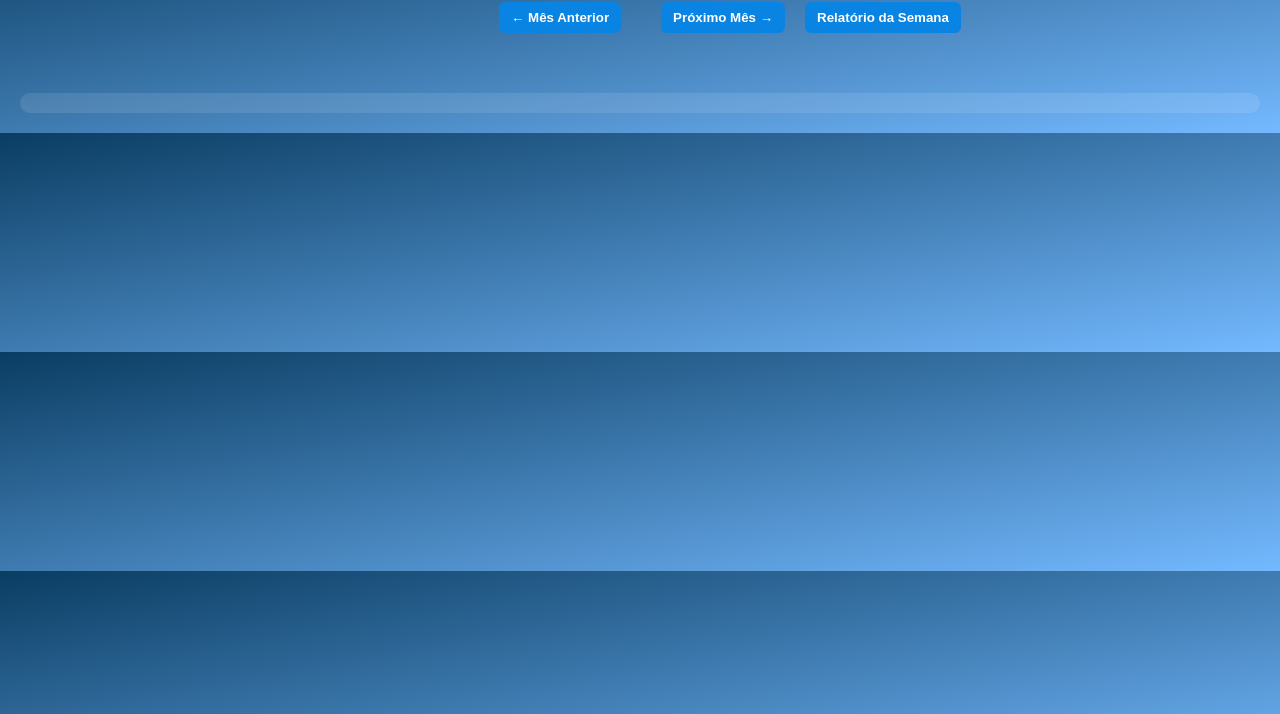
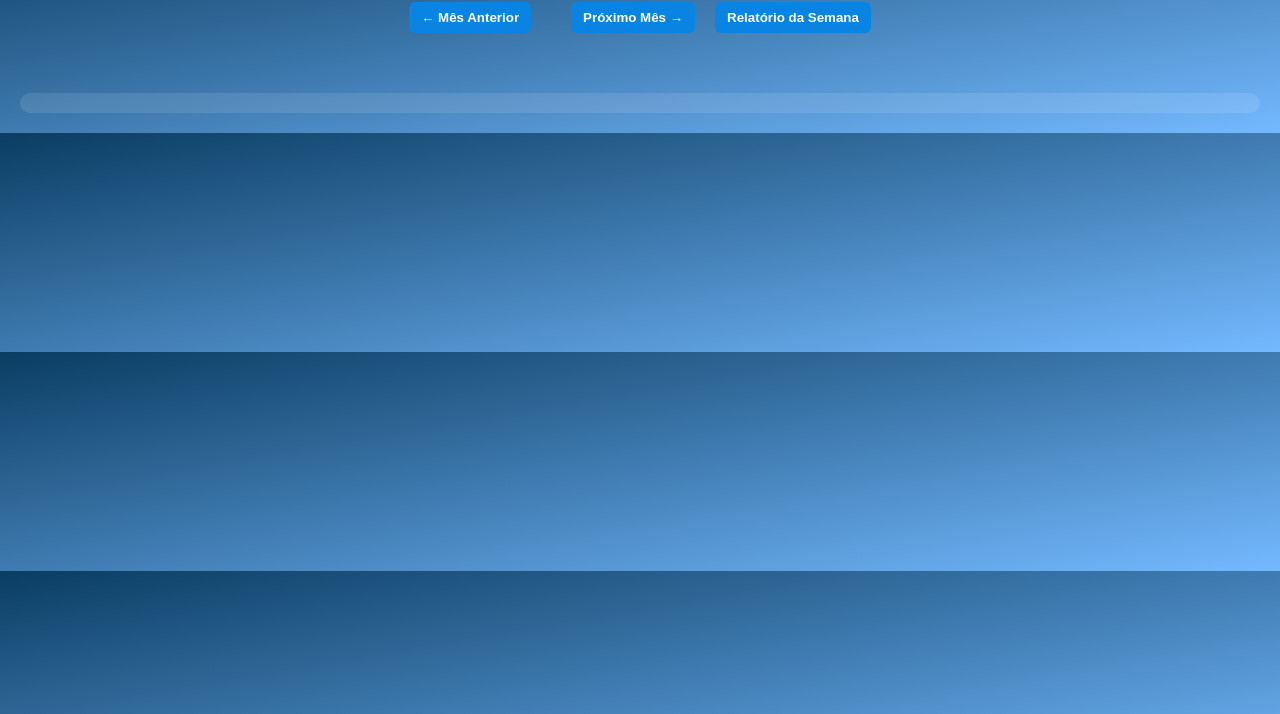
Before and after one commit to GabriellAntonio/agenda, a plain HTML site: page index.html in a window 1280 px wide. Shown: the part 86-800 px from the top of the page. Drawn offline with nearby package versions, Linux system fonts and the light colour scheme; no server answers.

Commit message:
Update style.css

```diff
--- a/style.css
+++ b/style.css
@@ -84,7 +84,7 @@ h1 {
   align-items: center;
   gap: 20px;
   margin: 0; /* Remove a margem anterior para o container pai controlar */
-  margin-left: 180px; /* <-- Adicione esta linha */
+
 
 }
 
```
